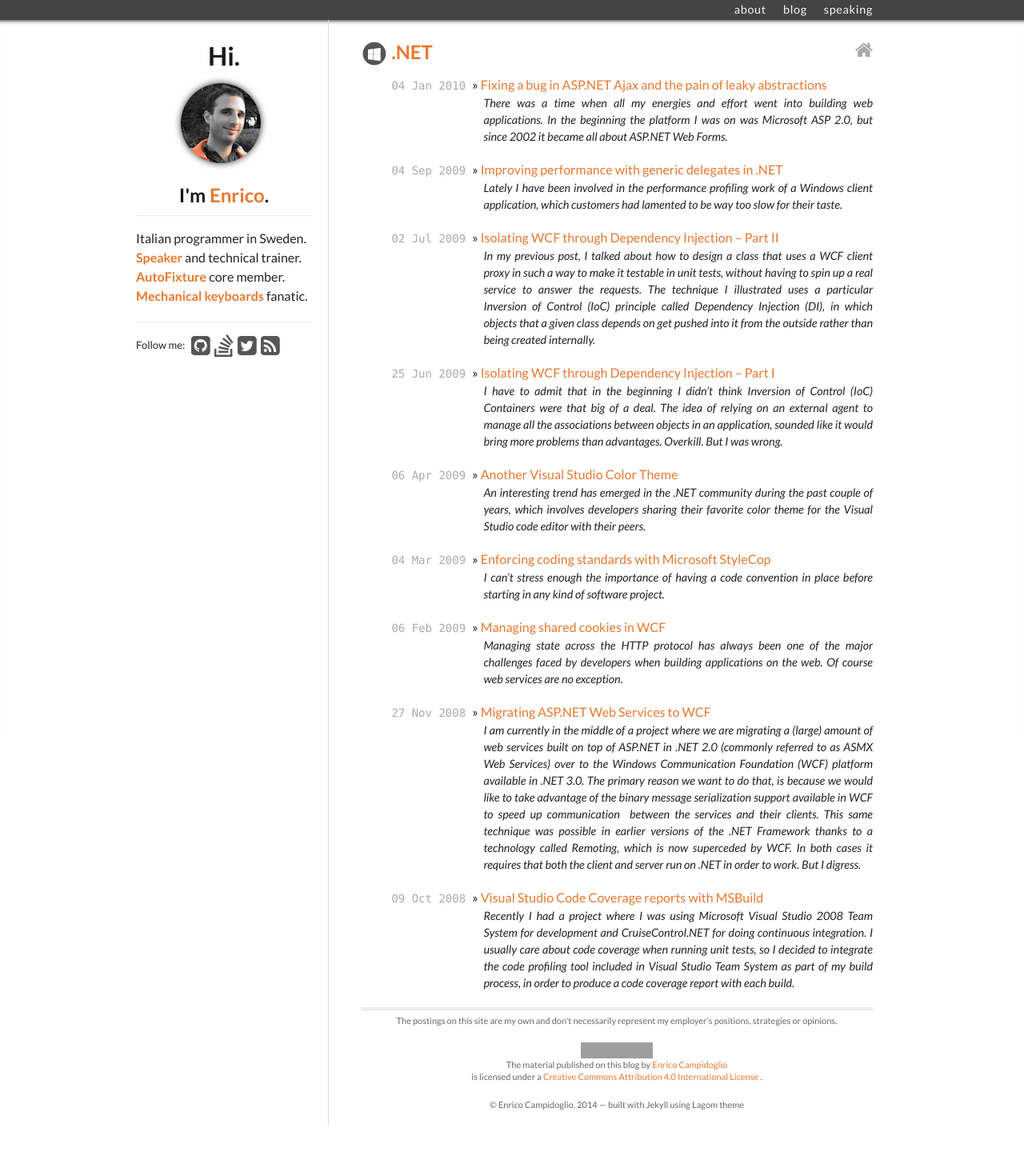
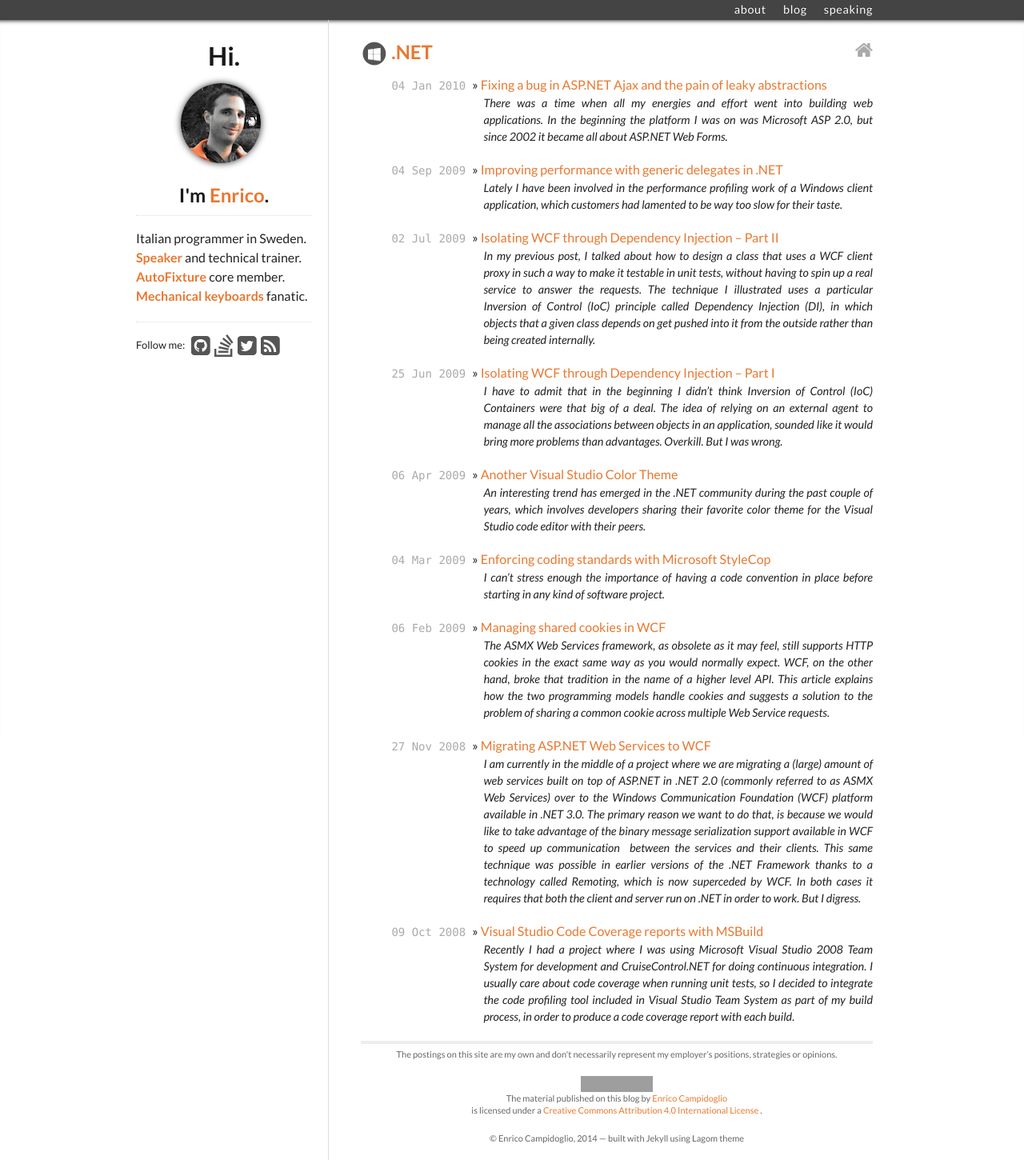
Before and after one commit to megakemp/megakemp.github.io, a Jekyll site: the page built from tag/dotnet/index.html, in a window 1280 px wide. Shown: the whole page at 80% size. Built offline with Jekyll 4.4.1, drawn with Linux system fonts in a browser that asks for light colours; nearby versions of some CDN libraries; Markdown is read by kramdown in place of the engine named in the settings; comment, search, counter and statistics services are not loaded; before the commit the page ends 1408 px from its top, so only the background shows below that; grey boxes are pictures that could not be loaded.

Commit message:
Adds an excerpt to the WCF cookies post.

```diff
--- a/_posts/2009-02-06-managing-shared-cookies-in-wcf.md
+++ b/_posts/2009-02-06-managing-shared-cookies-in-wcf.md
@@ -3,6 +3,7 @@
 title:  "Managing shared cookies in WCF"
 date:   2009-02-06
 categories: programming .net
+excerpt: The ASMX Web Services framework, as obsolete as it may feel, still supports HTTP cookies in the exact same way as you would normally expect. WCF, on the other hand, broke that tradition in the name of a higher level API. This article explains how the two programming models handle cookies and suggests a solution to the problem of sharing a common cookie across multiple Web Service requests.
 image: http://megakemp.files.wordpress.com/2009/02/wcfmessageinspectors.png
 ranking: 3
 ---
```
